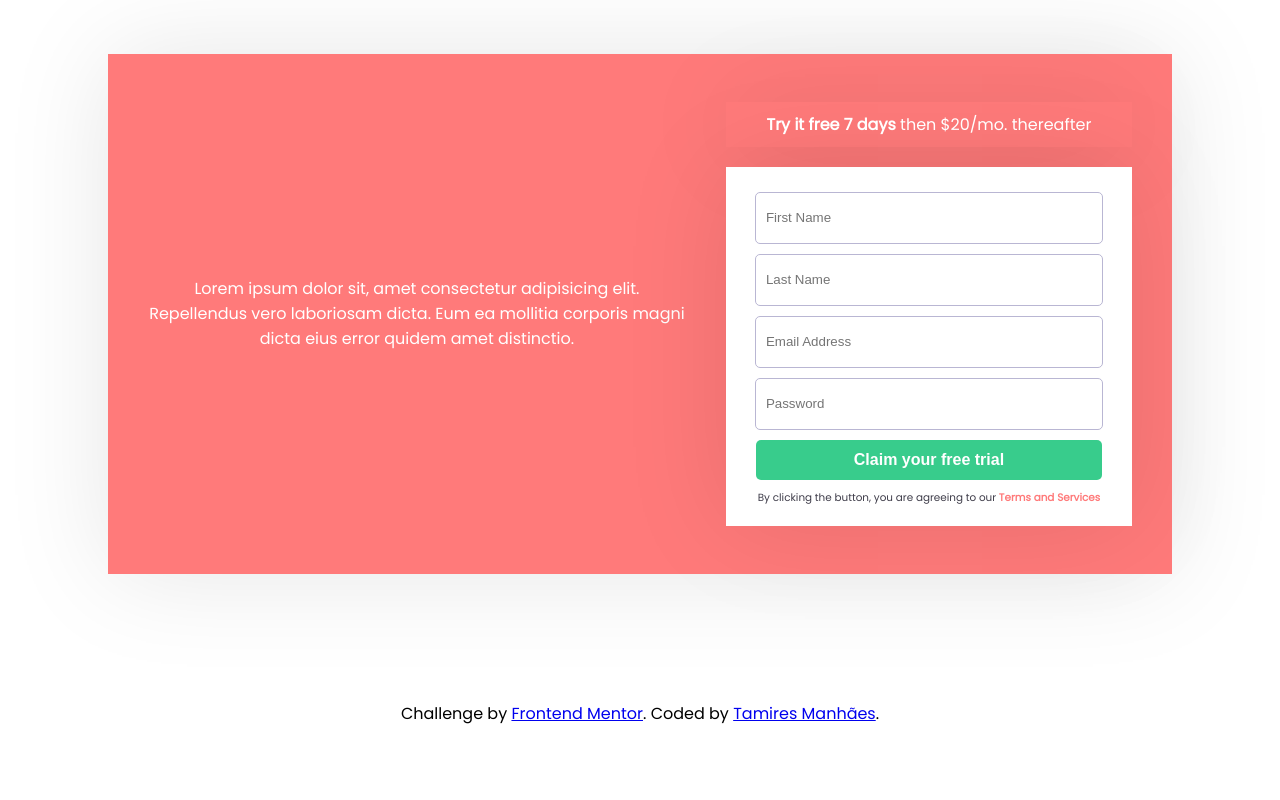
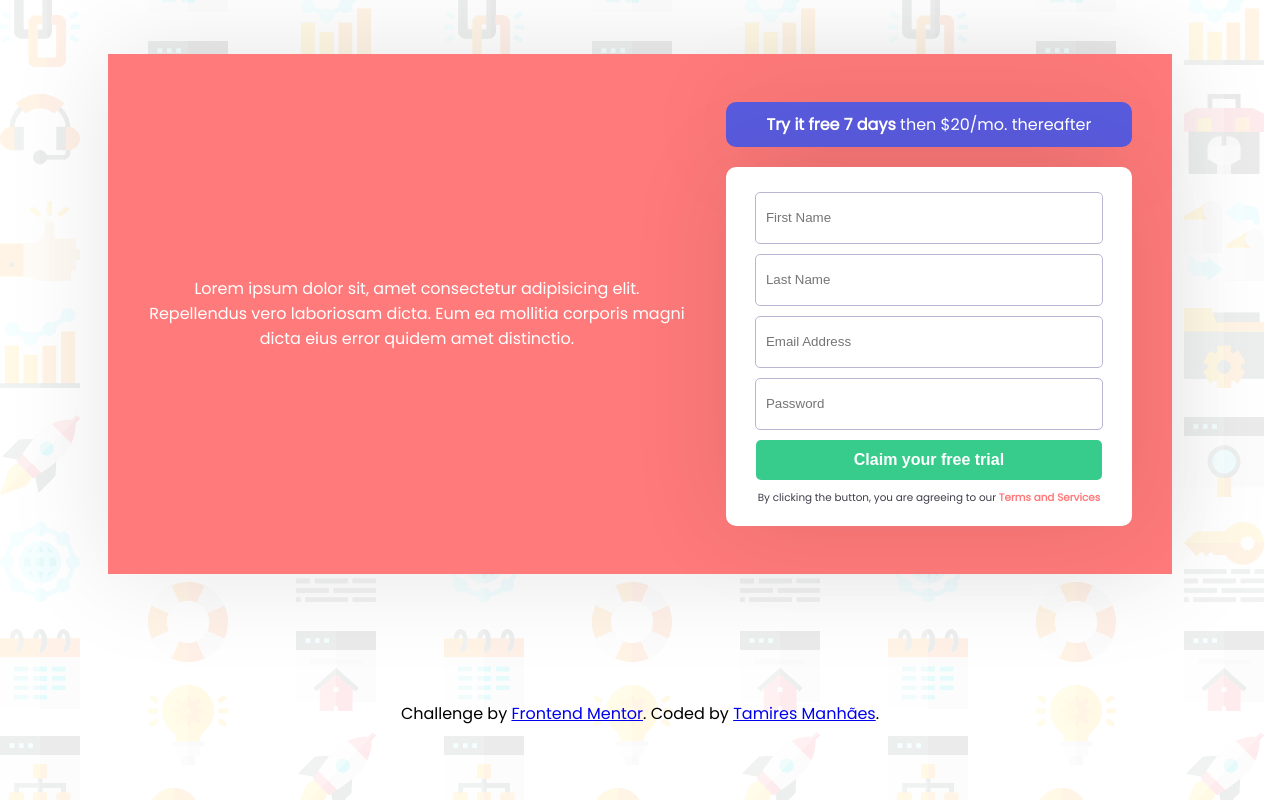
Before and after one commit to tamires-manhaes/login-screen, a React (Create React App) app: page / in a window 1280 px wide. Built offline with nearby package versions, Linux system fonts and the light colour scheme.

Commit message:
estilização global criada

```diff
--- a/src/assets/styles/global.scss
+++ b/src/assets/styles/global.scss
@@ -8,9 +8,8 @@ body {
 }
 
 #root{
-  width: 100vw;
   min-height: 100vh;
-
+  background: var(--bg);
   display: flex;
   align-items: center;
   justify-content: space-around;
@@ -27,6 +26,7 @@ body {
   --white: hsl(0, 0%, 100%);
   --red: hsl(0, 100%, 74%);
   --green: hsl(154, 59%, 51%);
+  --purple: hsl(239, 67% ,61%);
   --blue: hsl(0, 0%, 100%);
   --dark-blue: hsl(249, 10%, 26%);
   --grayish-blue: hsl(246, 25%, 77%);
@@ -37,4 +37,6 @@ body {
   --bold: 700;
 
   --box-shadow: 0 0 100px rgba(0,0,0,0.1);
+  --border-radius: 10px;
+  --bg: url('../images/bg-intro-desktop.png');
 }
```
